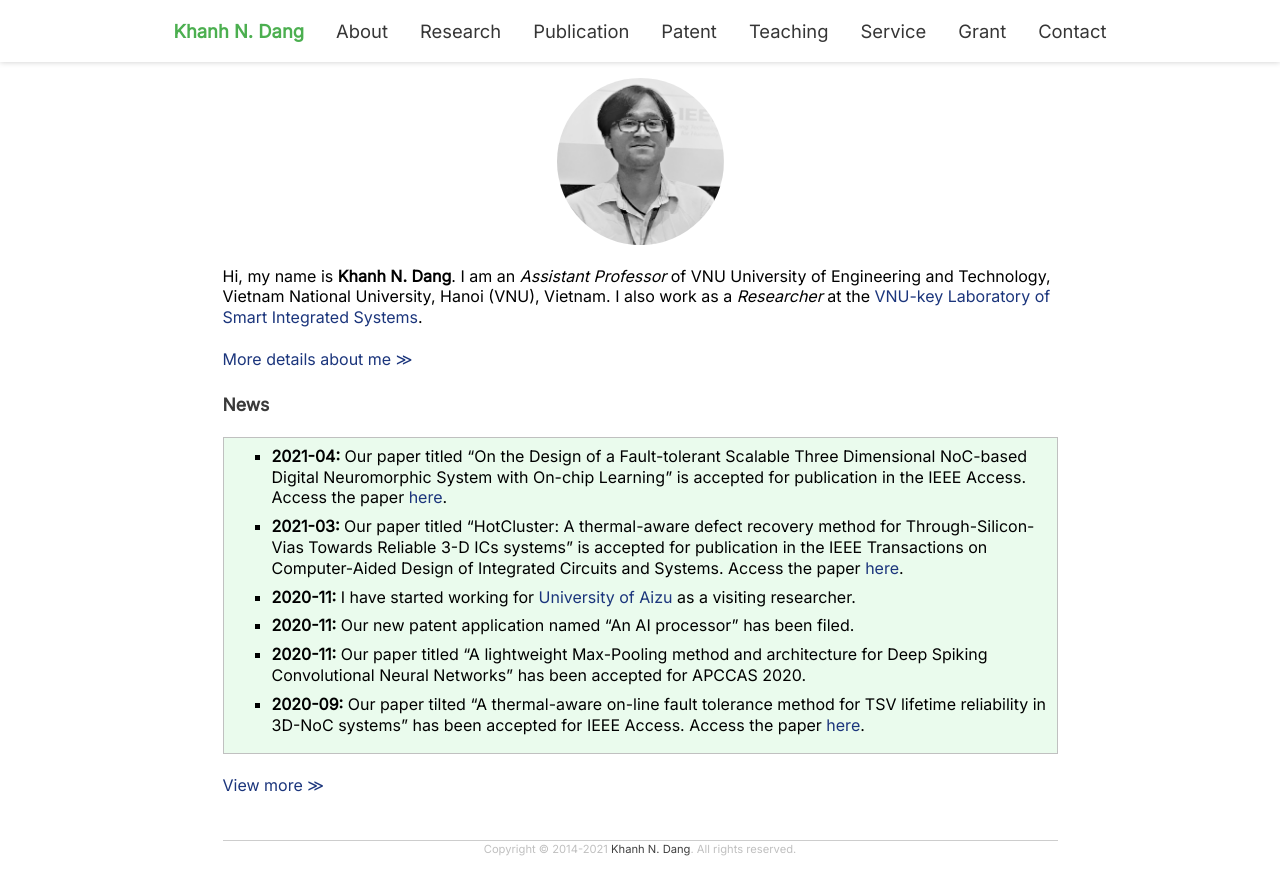
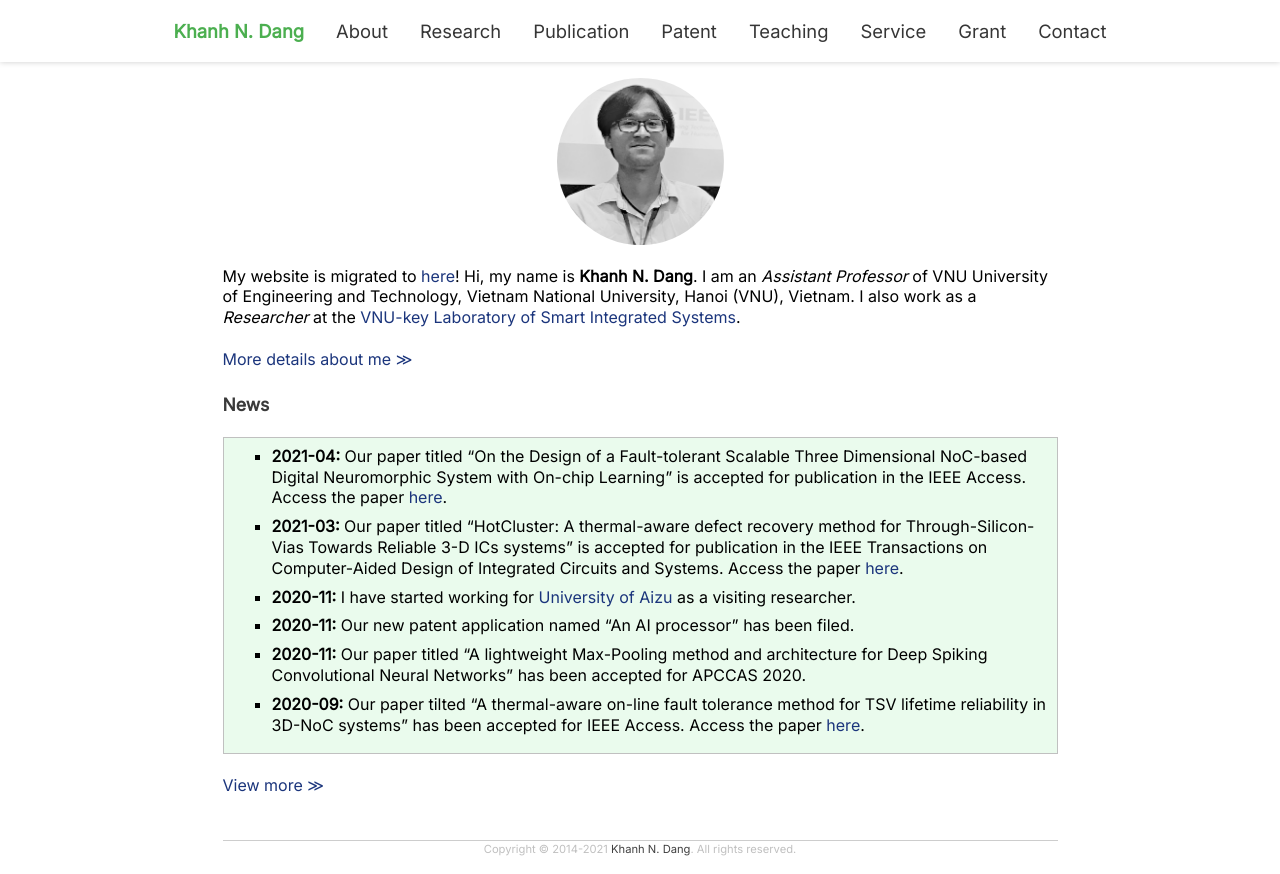
Before and after one commit to khanhdang/jemdoc-modern, a plain HTML site: page index.html in a window 1280 px wide. Drawn offline with nearby package versions, Linux system fonts and the light colour scheme; some packages are replaced by stand-ins of ours.

Commit message:
Update index.html

```diff
--- a/index.html
+++ b/index.html
@@ -37,6 +37,7 @@
 </p>
 <p><img src="images/memcsoc19.jpg" class="avatar" alt="Avatar">
 <br />
+My website is migrated to <a href="https://u-aizu.ac.jp/~khanh/">here</a>!
 Hi, my name is <b>Khanh N. Dang</b>. I am an <i>Assistant Professor</i> of VNU University of Engineering and Technology, Vietnam National University, Hanoi (VNU), Vietnam.
 I also work as a <i>Researcher</i> at the <a href="http://sis.uet.vnu.edu.vn/" target=&ldquo;blank&rdquo;>VNU-key Laboratory of Smart Integrated Systems</a>.
 <br />
```
